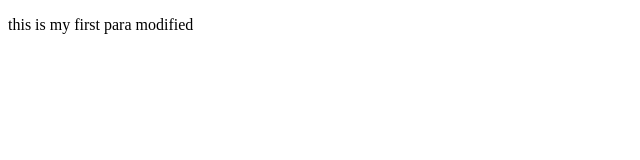
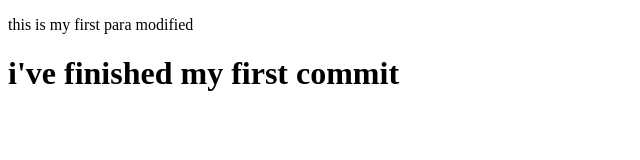
Before and after one commit to asfak-am/marazin-works, a plain HTML site: page index.html in a window 1280 px wide. Shown: the whole page, without its empty margins (0-640 px from the left). Drawn offline with Linux system fonts and the light colour scheme.

Commit message:
this is my second commit

```diff
--- a/index.html
+++ b/index.html
@@ -7,5 +7,6 @@
 </head>
 <body>
     <P>this is my first para modified</P>
+    <h1>i've finished my first commit </h1>
 </body>
 </html>
```
